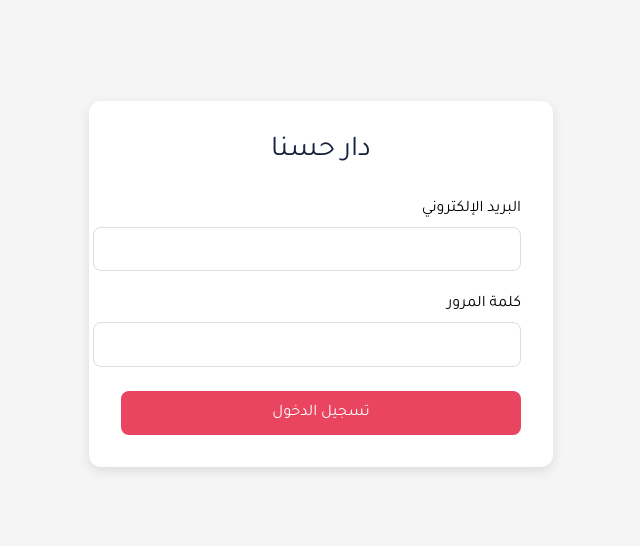
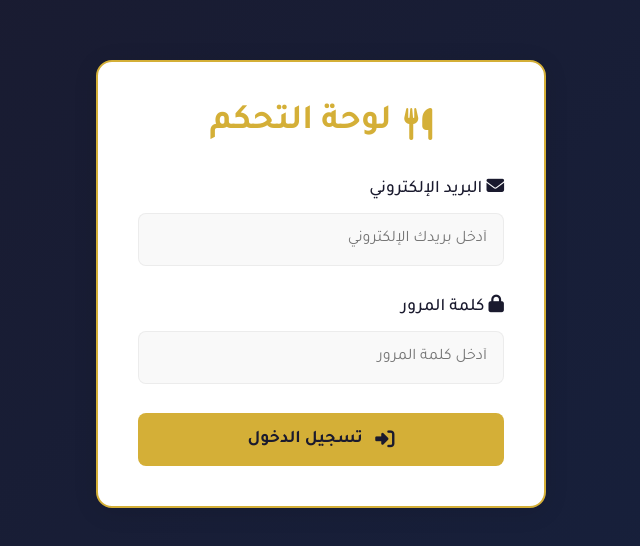
Before and after one commit to softaben/demorestaurant-, a plain HTML site: page login.html in a window 1280 px wide. Shown: the part 116-662 px from the top of the page, without its empty margins (319-959 px from the left). Drawn offline with Linux system fonts and the light colour scheme.

Commit message:
Update login.html

```diff
--- a/login.html
+++ b/login.html
@@ -3,72 +3,178 @@
 <head>
   <meta charset="UTF-8">
   <meta name="viewport" content="width=device-width, initial-scale=1.0">
-  <title>تسجيل الدخول | دار حسنا</title>
-  <link href="https://fonts.googleapis.com/css2?family=Tajawal:wght@400;500;700&display=swap" rel="stylesheet">
+  <title>تسجيل الدخول | لوحة التحكم</title>
+  <!-- خطوط Google -->
+  <link href="https://fonts.googleapis.com/css2?family=Tajawal:wght@400;500;700;900&display=swap" rel="stylesheet">
+  <!-- أيقونات Font Awesome -->
+  <link rel="stylesheet" href="https://cdnjs.cloudflare.com/ajax/libs/font-awesome/6.4.2/css/all.min.css">
   <style>
+    :root {
+      --primary: #D4AF37; /* ذهبي فاخر */
+      --primary-light: #E8C872;
+      --secondary: #1A1A2E; /* أزرق داكن أنيق */
+      --light: #F8F5F2;
+      --dark: #16213E;
+      --gold: #D4AF37;
+      --text: #333333;
+      --white: #FFFFFF;
+      --gray: #EDF2F7;
+      --light-gray: #f9f9f9;
+      --success: #4CAF50;
+      --warning: #FF9800;
+      --danger: #F44336;
+      --shadow: 0 4px 24px rgba(0, 0, 0, 0.1);
+      --transition: all 0.3s cubic-bezier(0.25, 0.8, 0.25, 1);
+      --radius: 16px;
+      --radius-sm: 8px;
+      --border: 1px solid rgba(0, 0, 0, 0.05);
+    }
+
+    * {
+      margin: 0;
+      padding: 0;
+      box-sizing: border-box;
+    }
+
     body {
       font-family: 'Tajawal', sans-serif;
-      background: #f5f5f5;
+      background: var(--light);
       display: flex;
       justify-content: center;
       align-items: center;
       height: 100vh;
       margin: 0;
+      background: linear-gradient(135deg, var(--secondary), var(--dark));
     }
+
     .login-container {
-      background: white;
-      padding: 2rem;
-      border-radius: 12px;
-      box-shadow: 0 4px 12px rgba(0,0,0,0.1);
+      background: var(--white);
+      padding: 2.5rem;
+      border-radius: var(--radius);
+      box-shadow: var(--shadow);
       width: 100%;
-      max-width: 400px;
+      max-width: 450px;
+      border: 2px solid var(--gold);
+      transition: var(--transition);
     }
+
+    .login-container:hover {
+      box-shadow: 0 8px 32px rgba(0, 0, 0, 0.15);
+    }
+
     .logo {
       text-align: center;
       margin-bottom: 2rem;
-      font-size: 1.8rem;
-      color: #16213E;
+      color: var(--gold);
+      font-size: 2.2rem;
+      font-weight: 700;
+      display: flex;
+      align-items: center;
+      justify-content: center;
+      gap: 0.8rem;
     }
+
+    .logo i {
+      font-size: 2rem;
+    }
+
     .form-group {
-      margin-bottom: 1.5rem;
+      margin-bottom: 1.8rem;
     }
+
     .form-group label {
       display: block;
-      margin-bottom: 0.5rem;
+      margin-bottom: 0.8rem;
+      color: var(--secondary);
+      font-weight: 500;
+      font-size: 1.1rem;
     }
+
     .form-group input {
       width: 100%;
-      padding: 0.8rem;
-      border: 1px solid #ddd;
-      border-radius: 8px;
+      padding: 1rem;
+      border: var(--border);
+      border-radius: var(--radius-sm);
       font-family: 'Tajawal', sans-serif;
+      font-size: 1rem;
+      transition: var(--transition);
+      background-color: var(--light-gray);
     }
+
+    .form-group input:focus {
+      outline: none;
+      border-color: var(--gold);
+      box-shadow: 0 0 0 3px rgba(212, 175, 55, 0.3);
+    }
+
     .login-btn {
       width: 100%;
-      padding: 0.8rem;
-      background: #E94560;
-      color: white;
+      padding: 1rem;
+      background: var(--gold);
+      color: var(--secondary);
       border: none;
-      border-radius: 8px;
+      border-radius: var(--radius-sm);
       font-family: 'Tajawal', sans-serif;
-      font-size: 1rem;
+      font-size: 1.1rem;
+      font-weight: 700;
       cursor: pointer;
+      transition: var(--transition);
+      display: flex;
+      align-items: center;
+      justify-content: center;
+      gap: 0.8rem;
+      margin-top: 1.5rem;
+    }
+
+    .login-btn:hover {
+      background: var(--primary-light);
+      transform: translateY(-2px);
+    }
+
+    .login-btn i {
+      font-size: 1.2rem;
+    }
+
+    .error-message {
+      color: var(--danger);
+      text-align: center;
+      margin-top: 1.5rem;
+      font-weight: 500;
+      display: none;
+    }
+
+    @media (max-width: 768px) {
+      .login-container {
+        margin: 1rem;
+        padding: 1.8rem;
+      }
+
+      .logo {
+        font-size: 1.8rem;
+      }
     }
   </style>
 </head>
 <body>
   <div class="login-container">
-    <div class="logo">دار حسنا</div>
+    <div class="logo">
+      <i class="fas fa-utensils"></i>
+      <span>لوحة التحكم</span>
+    </div>
     <form id="loginForm">
       <div class="form-group">
-        <label>البريد الإلكتروني</label>
-        <input type="email" id="email" required>
+        <label><i class="fas fa-envelope"></i> البريد الإلكتروني</label>
+        <input type="email" id="email" required placeholder="أدخل بريدك الإلكتروني">
       </div>
       <div class="form-group">
-        <label>كلمة المرور</label>
-        <input type="password" id="password" required>
+        <label><i class="fas fa-lock"></i> كلمة المرور</label>
+        <input type="password" id="password" required placeholder="أدخل كلمة المرور">
       </div>
-      <button type="submit" class="login-btn">تسجيل الدخول</button>
+      <button type="submit" class="login-btn">
+        <i class="fas fa-sign-in-alt"></i>
+        تسجيل الدخول
+      </button>
+      <div class="error-message" id="errorMessage"></div>
     </form>
   </div>
 
@@ -94,13 +200,46 @@
       e.preventDefault();
       const email = document.getElementById('email').value;
       const password = document.getElementById('password').value;
+      const errorMessage = document.getElementById('errorMessage');
+
+      // إخفاء رسالة الخطأ السابقة
+      errorMessage.style.display = 'none';
+
+      // عرض حالة التحميل
+      const loginBtn = document.querySelector('.login-btn');
+      loginBtn.innerHTML = '<i class="fas fa-spinner fa-spin"></i> جاري تسجيل الدخول';
+      loginBtn.disabled = true;
 
       signInWithEmailAndPassword(auth, email, password)
         .then(() => {
           window.location.href = 'dashboard.html';
         })
         .catch(error => {
-          alert('خطأ في تسجيل الدخول: ' + error.message);
+          // إعادة تعيين زر التسجيل
+          loginBtn.innerHTML = '<i class="fas fa-sign-in-alt"></i> تسجيل الدخول';
+          loginBtn.disabled = false;
+
+          // عرض رسالة الخطأ المناسبة
+          let errorText = '';
+          switch(error.code) {
+            case 'auth/invalid-email':
+              errorText = 'بريد إلكتروني غير صحيح';
+              break;
+            case 'auth/user-disabled':
+              errorText = 'هذا الحساب معطل';
+              break;
+            case 'auth/user-not-found':
+              errorText = 'لا يوجد حساب بهذا البريد';
+              break;
+            case 'auth/wrong-password':
+              errorText = 'كلمة المرور غير صحيحة';
+              break;
+            default:
+              errorText = 'حدث خطأ أثناء تسجيل الدخول';
+          }
+
+          errorMessage.textContent = errorText;
+          errorMessage.style.display = 'block';
         });
     });
   </script>
```
